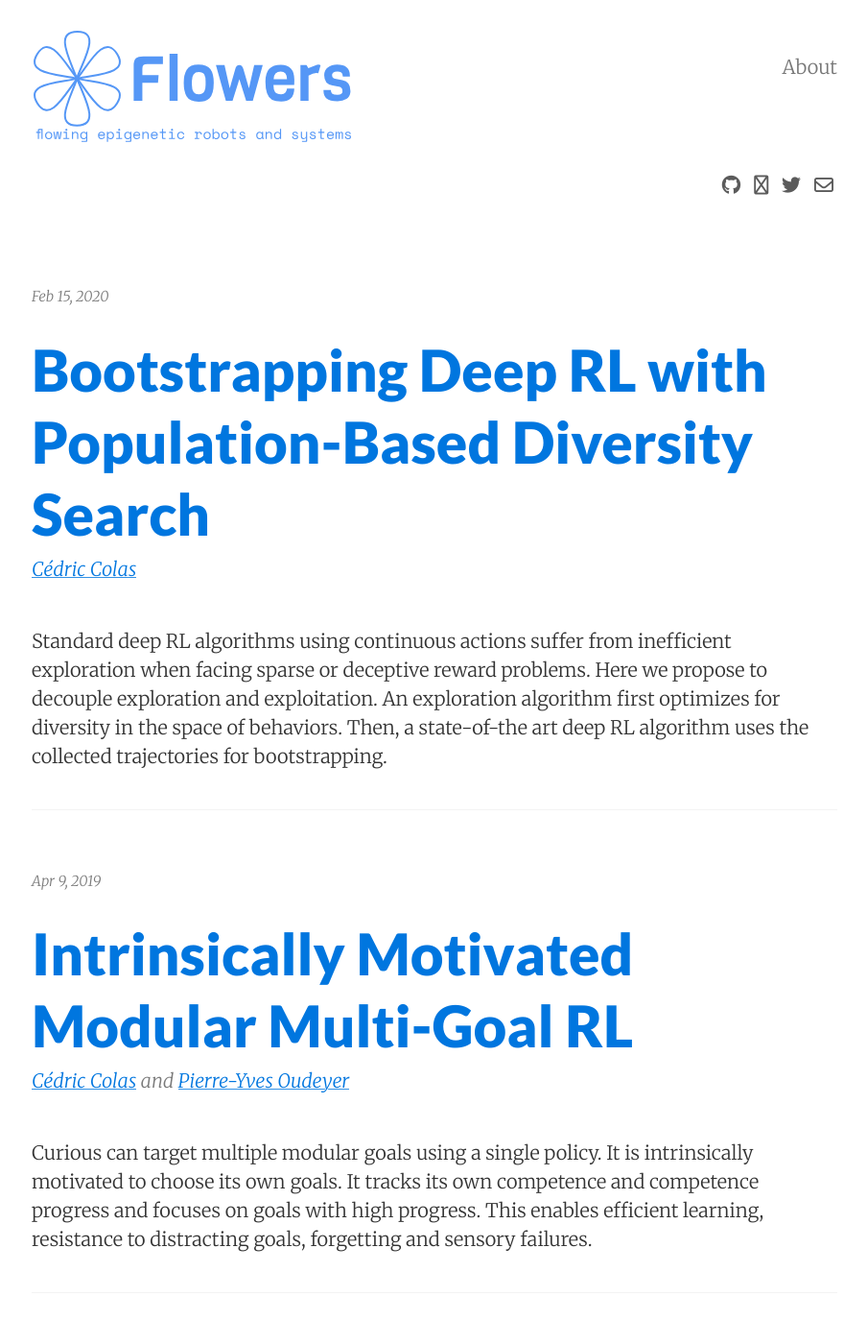
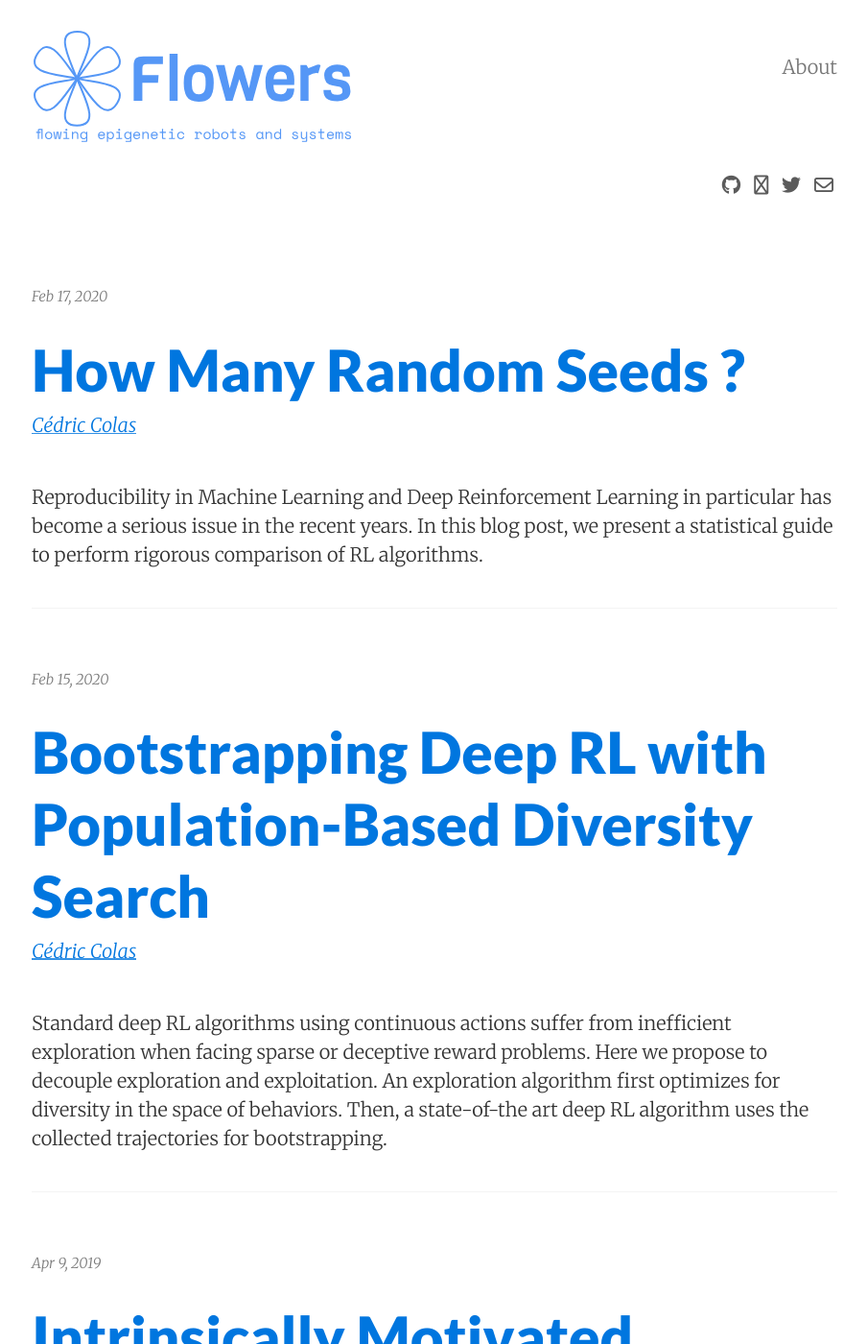
Before and after one commit to flowersteam/flowersteam.github.io, a Jekyll site: the page built from index.html, in a window 1280 px wide and 1400 px high. Shown: the whole window at 96% size, without its empty margins (187-1091 px from the left). Built offline with Jekyll 4.4.1, drawn with Linux system fonts in a browser that asks for light colours; nearby versions of some CDN libraries; the list of posts is cut into pages by our own code; some of the changed text lies outside the part shown.

Commit message:
Update 2018-05-26-how_many_seeds.md

```diff
--- a/_posts/2018-05-26-how_many_seeds.md
+++ b/_posts/2018-05-26-how_many_seeds.md
@@ -1,7 +1,7 @@
 ---
 layout:     post
 title:      How Many Random Seeds ?
-date:       2018-05-26 11:21:29
+date:       2020-02-17 11:21:29
 summary:    Reproducibility in Machine Learning and Deep Reinforcement Learning in particular has become a serious issue in the recent years. In this blog post, we present a statistical guide to perform rigorous comparison of RL algorithms.
 categories: jekyll
 permalink: how_many_random_seeds
```
